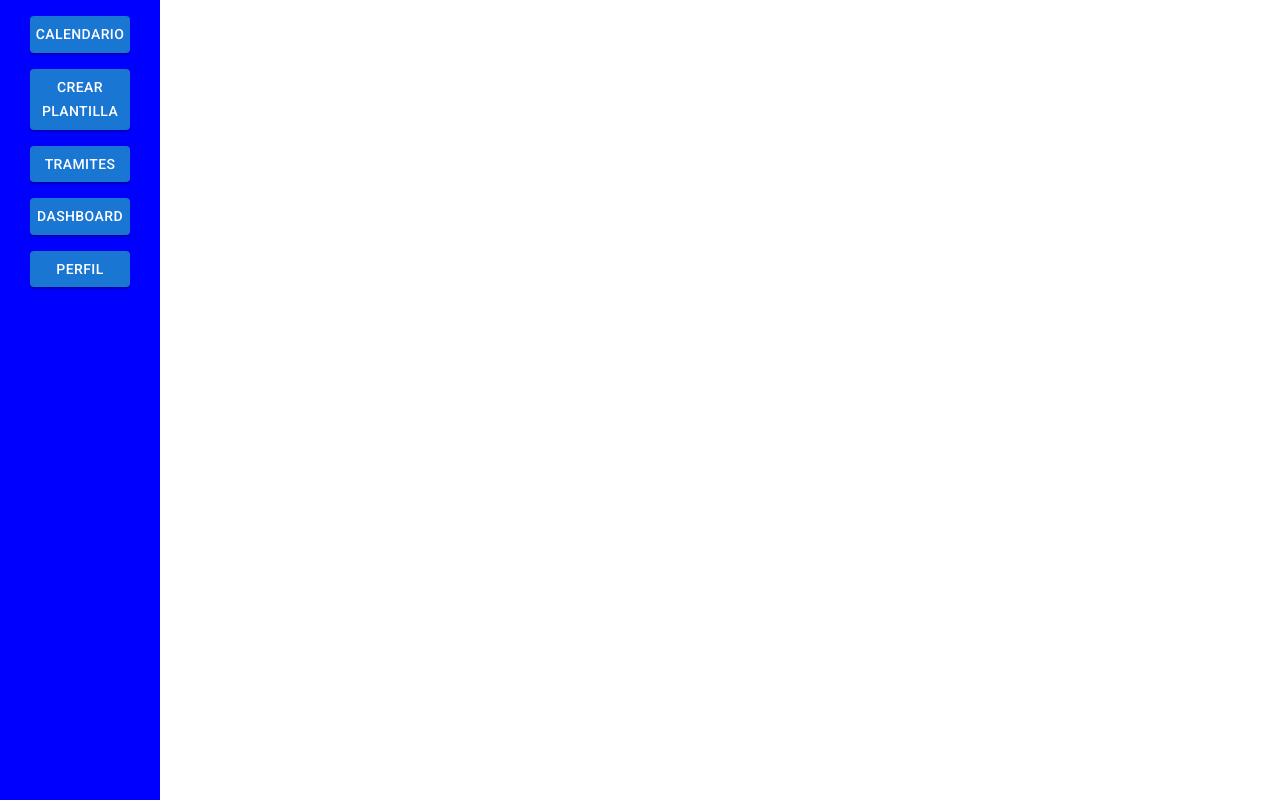
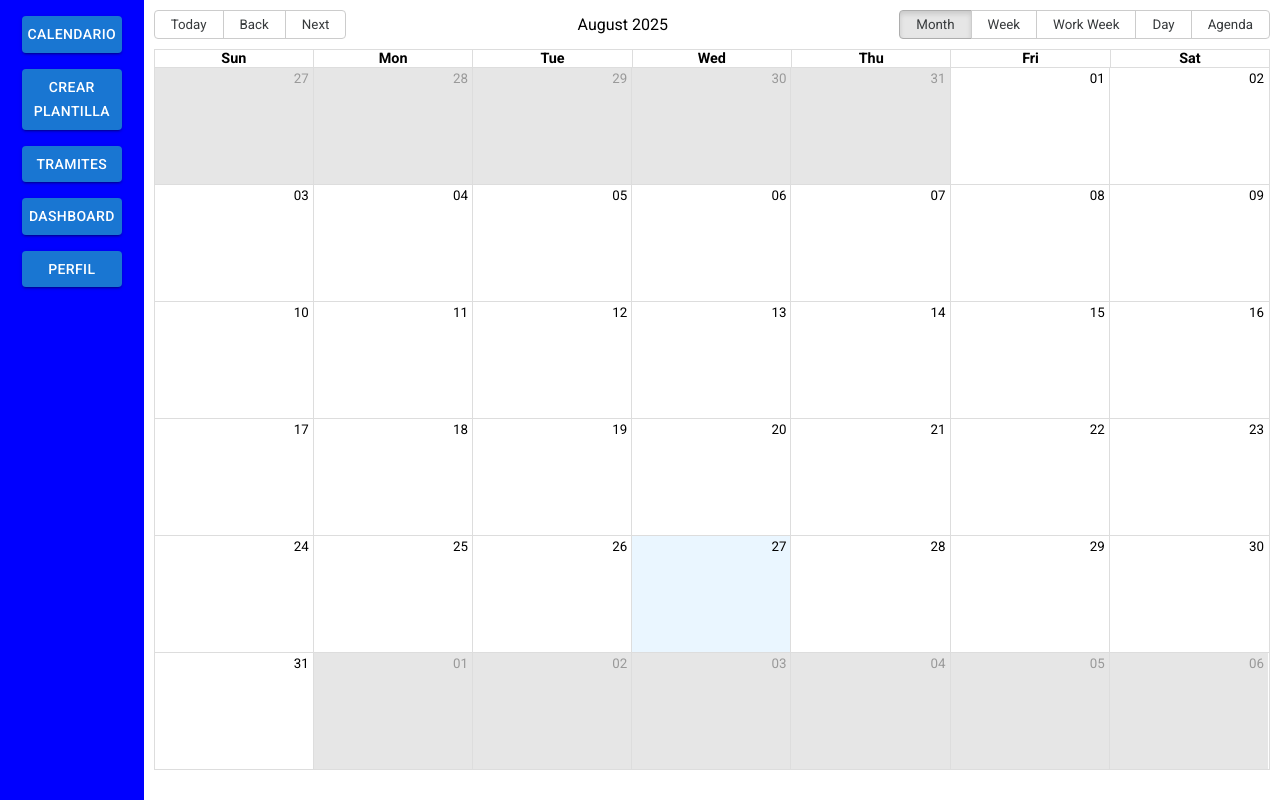
Before and after one commit to GiulianoGreco03/AgenditaReact, a React (Vite) app in the folder AgenditaReact/: page /calendar in a window 1280 px wide. Built offline with nearby package versions, Linux system fonts and the light colour scheme.

Commit message:
Created Calendar Component and intalled react-big-calendar

```diff
--- a/AgenditaReact/package.json
+++ b/AgenditaReact/package.json
@@ -18,7 +18,10 @@
     "@fontsource/roboto": "^5.2.6",
     "@mui/icons-material": "^7.3.1",
     "@mui/material": "^7.3.1",
+    "@types/react-big-calendar": "^1.16.2",
+    "moment": "^2.30.1",
     "react": "^19.1.0",
+    "react-big-calendar": "^1.19.4",
     "react-dom": "^19.1.0",
     "react-hook-form": "^7.62.0",
     "react-router": "^7.6.3"
--- a/AgenditaReact/src/App.tsx
+++ b/AgenditaReact/src/App.tsx
@@ -2,6 +2,7 @@ import { BrowserRouter, Route, Routes } from 'react-router'
 import './App.css'
 import Navbar from './Components/Navbar/Navbar'
 import FormTemplateCreator from './Components/FormTemplate/FormTemplateCreator/FormTemplateCreator'
+import Calendar from './Components/Calendar/Calendar'
 
 function App() {
 
@@ -10,7 +11,7 @@ function App() {
       <BrowserRouter>
       <Navbar />
         <Routes>
-          <Route path='/calender' element={<div>hola</div>} />
+          <Route path='/calendar' element={<Calendar />} />
           <Route path='/form-creator' element={<FormTemplateCreator/>} />
         </Routes>
       </BrowserRouter>
--- /dev/null
+++ b/AgenditaReact/src/Components/Calendar/Calendar.tsx
@@ -0,0 +1,37 @@
+import { Box } from "@mui/material"
+import moment from "moment"
+import {
+  Calendar as BigCalendar,
+  momentLocalizer,
+  Views,
+  type View,
+  type CalendarProps
+} from "react-big-calendar"
+import "react-big-calendar/lib/css/react-big-calendar.css"
+import { useState, useCallback } from "react"
+
+const localizer = momentLocalizer(moment)
+
+type Props = Omit<CalendarProps, "localizer" | "view" | "onView" | "date" | "onNavigate">
+
+export default function Calendar(props: Props){
+  const [view, setView] = useState<View>(Views.MONTH)
+  const [date, setDate] = useState<Date>(new Date())
+
+  const handleView = useCallback((v: View) => setView(v), [])
+  const handleNavigate = useCallback((d: Date) => setDate(d), [])
+
+  return (
+    <Box sx={{height:"95vh", width:"100%", m:"10px"}}>
+      <BigCalendar
+        {...props}
+        localizer={localizer}
+        view={view}
+        onView={handleView}
+        date={date}
+        onNavigate={handleNavigate}
+        views={[Views.MONTH, Views.WEEK, Views.WORK_WEEK, Views.DAY, Views.AGENDA]}
+      />
+    </Box>
+  )
+}
--- a/AgenditaReact/src/Components/Navbar/Navbar.tsx
+++ b/AgenditaReact/src/Components/Navbar/Navbar.tsx
@@ -5,7 +5,7 @@ import Button from "@mui/material/Button";
 function Navbar() {
   return (
     <div className="nav-container">
-      <Link to={"/calender"}><Button variant="contained" sx={{width:100}}>Calendario</Button> </Link>
+      <Link to={"/calendar"}><Button variant="contained" sx={{width:100}}>Calendario</Button> </Link>
       <Link to={"/form-creator"}><Button variant="contained" sx={{width:100}}>Crear plantilla</Button></Link>
       <Link to={"/calender"}><Button variant="contained" sx={{width:100}}>Tramites</Button></Link>
       <Link to={"/calender"}><Button variant="contained" sx={{width:100}}>Dashboard</Button></Link>
```
Also changed, not shown: 1 other file (tests, documents, lock files or other folders).
